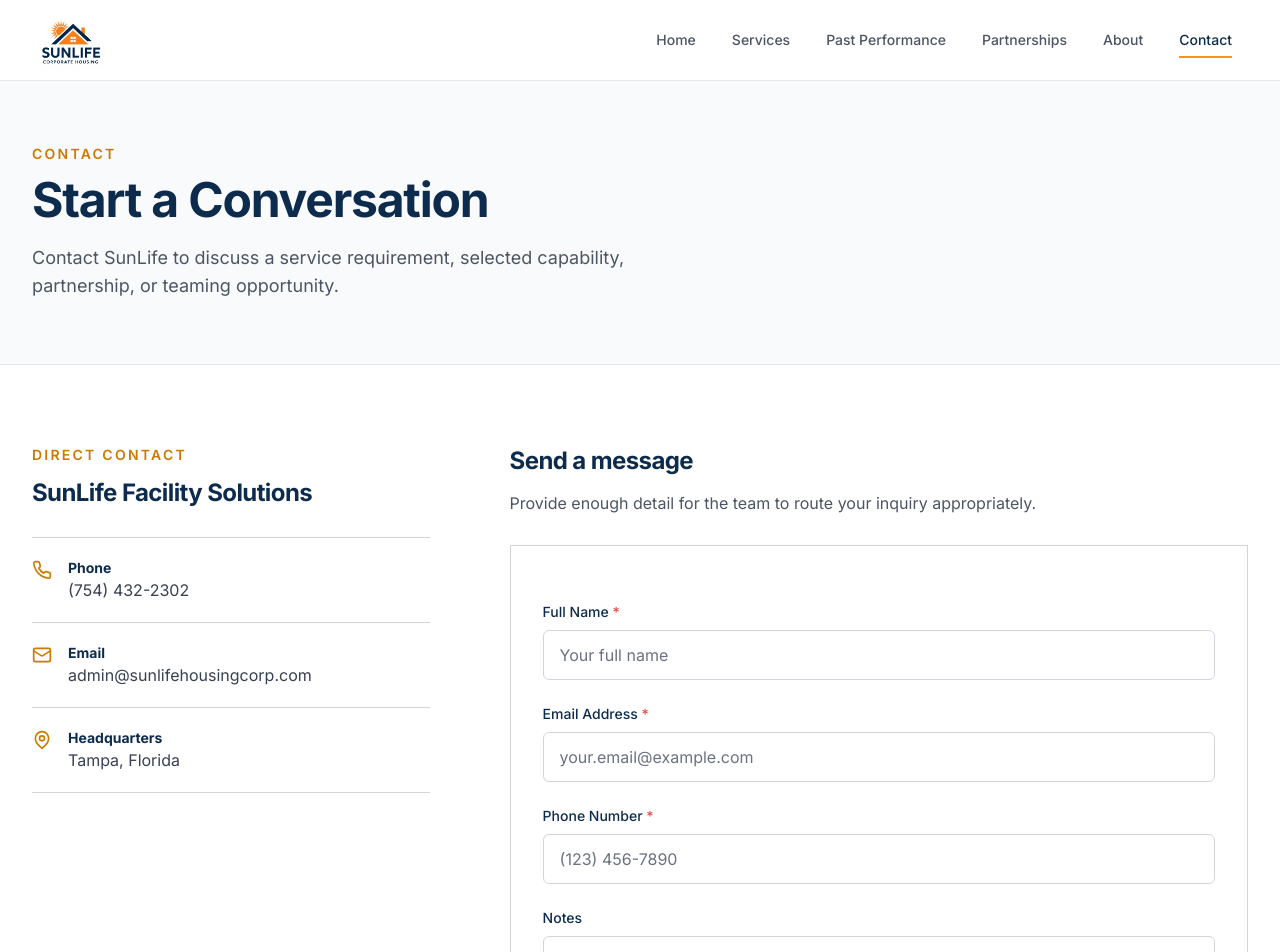
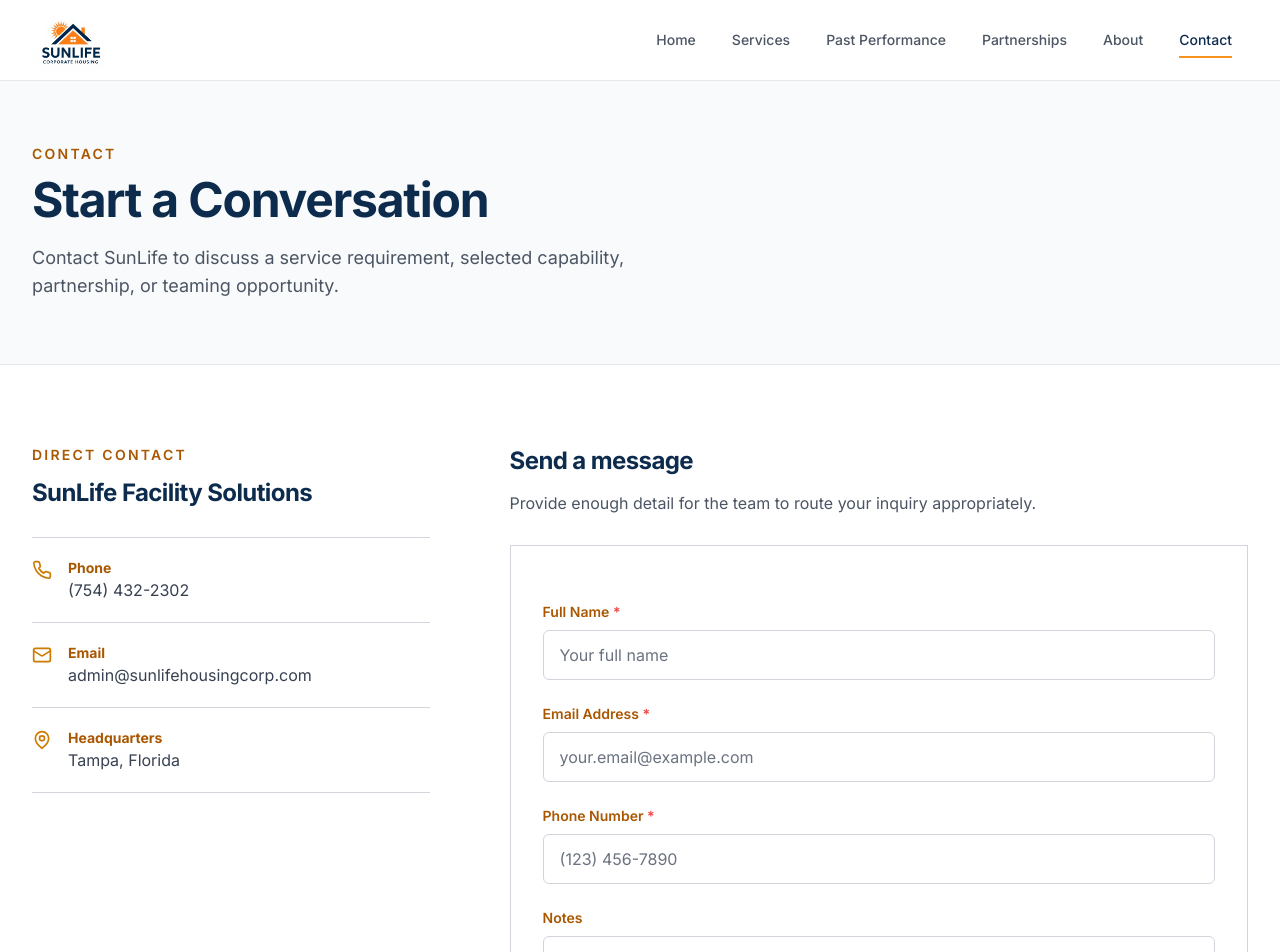
Before and after one commit to Iamsomatil/SLCH, a React (Vite) app: page /contact in a window 1280 px wide. Shown: the top 952 px of the page. Built offline with nearby package versions, Linux system fonts and the light colour scheme.

Commit message:
changed typo

```diff
--- a/src/components/ContactForm.tsx
+++ b/src/components/ContactForm.tsx
@@ -60,7 +60,7 @@ const ContactForm: React.FC = () => {
         <input type="text" tabIndex={-1} autoComplete="off" className="hidden" aria-hidden="true" {...register('_hp')} />
         {/* Name Field */}
         <div>
-          <label htmlFor="name" className="block text-sm font-medium text-navy mb-2">
+          <label htmlFor="name" className="accent-small mb-2 block text-sm font-semibold">
             Full Name <span className="text-red-500">*</span>
           </label>
           <input
@@ -81,7 +81,7 @@ const ContactForm: React.FC = () => {
 
         {/* Email Field */}
         <div>
-          <label htmlFor="email" className="block text-sm font-medium text-navy mb-2">
+          <label htmlFor="email" className="accent-small mb-2 block text-sm font-semibold">
             Email Address <span className="text-red-500">*</span>
           </label>
           <input
@@ -108,7 +108,7 @@ const ContactForm: React.FC = () => {
 
         {/* Phone Field */}
         <div>
-          <label htmlFor="phone" className="block text-sm font-medium text-navy mb-2">
+          <label htmlFor="phone" className="accent-small mb-2 block text-sm font-semibold">
             Phone Number <span className="text-red-500">*</span>
           </label>
           <input
@@ -136,7 +136,7 @@ const ContactForm: React.FC = () => {
 
         {/* Notes Field */}
         <div>
-          <label htmlFor="notes" className="block text-sm font-medium text-navy mb-2">
+          <label htmlFor="notes" className="accent-small mb-2 block text-sm font-semibold">
             Notes
           </label>
           <textarea
--- a/src/components/ContractAwardCard.tsx
+++ b/src/components/ContractAwardCard.tsx
@@ -9,14 +9,14 @@ const ContractAwardCard: React.FC<ContractAwardCardProps> = ({ award }) => {
   return (
     <article className="border-b border-gray-300 py-7 md:py-8">
       <div className="border-l-2 border-gold pl-5 md:pl-7">
-        <p className="text-xs font-semibold uppercase tracking-[0.14em] text-gray-500">
+        <p className="micro-label">
           {award.agency}
         </p>
         <h2 className="mt-2 text-xl font-bold leading-snug text-navy md:text-2xl">
           {award.project}
         </h2>
         <dl className="mt-4 flex gap-2 text-sm text-gray-600">
-          <dt className="font-semibold text-navy">Location:</dt>
+          <dt className="accent-small font-semibold">Location:</dt>
           <dd>{award.location}</dd>
         </dl>
       </div>
--- a/src/components/GovernmentContractingInfo.tsx
+++ b/src/components/GovernmentContractingInfo.tsx
@@ -32,7 +32,7 @@ const GovernmentContractingInfo: React.FC = () => {
         <dl className="grid grid-cols-1 sm:grid-cols-2 lg:grid-cols-3">
           {items.map(([label, value]) => (
             <div key={label} className="border-b border-gray-200 px-0 py-5 sm:px-6 lg:last:border-b-0">
-              <dt className="text-xs font-semibold uppercase tracking-wider text-gray-500">
+              <dt className="micro-label">
                 {label}
               </dt>
               <dd className="mt-1.5 break-words text-sm font-semibold text-navy">
--- a/src/index.css
+++ b/src/index.css
@@ -7,6 +7,7 @@
     --color-primary: #00008b;
     --color-navy: #0d2b4c;
     --color-gold: #f7941d;
+    --color-accent-text: #a95700;
     --color-ink: #172235;
     --color-muted: #5f6b7a;
     --color-line: #dfe4ea;
@@ -102,7 +103,17 @@
   }
 
   .eyebrow {
-    @apply mb-3 text-sm font-semibold uppercase tracking-[0.16em] text-gold-700;
+    @apply mb-3 text-sm font-semibold uppercase tracking-[0.16em];
+    color: var(--color-accent-text);
+  }
+
+  .micro-label {
+    @apply text-xs font-semibold uppercase tracking-[0.14em];
+    color: var(--color-accent-text);
+  }
+
+  .accent-small {
+    color: var(--color-accent-text);
   }
 
   .page-title {
--- a/src/pages/AboutPage.tsx
+++ b/src/pages/AboutPage.tsx
@@ -101,7 +101,7 @@ const AboutPage: React.FC = () => {
           <div className="border-t border-gray-300">
             {values.map(([title, description], index) => (
               <article key={title} className="grid grid-cols-[2.5rem_1fr] gap-4 border-b border-gray-300 py-5">
-                <span className="text-sm font-semibold text-gold-700">
+                <span className="accent-small text-sm font-semibold">
                   {String(index + 1).padStart(2, "0")}
                 </span>
                 <div>
@@ -124,7 +124,7 @@ const AboutPage: React.FC = () => {
             {teamMembers.map((member) => (
               <article key={member.name} className="border-b border-r border-gray-200 bg-white p-6">
                 <h3 className="font-bold text-navy">{member.name}</h3>
-                <p className="mt-1 text-sm text-gray-600">{member.title}</p>
+                <p className="accent-small mt-1 text-sm font-medium">{member.title}</p>
               </article>
             ))}
           </div>
--- a/src/pages/ContactPage.tsx
+++ b/src/pages/ContactPage.tsx
@@ -35,18 +35,18 @@ const ContactPage: React.FC = () => {
                 className="flex gap-4 border-b border-gray-300 py-5 text-gray-700 hover:text-navy"
               >
                 <Phone className="mt-0.5 h-5 w-5 flex-none text-gold-700" aria-hidden="true" />
-                <span><strong className="block text-sm text-navy">Phone</strong>(754) 432-2302</span>
+                <span><strong className="accent-small block text-sm">Phone</strong>(754) 432-2302</span>
               </a>
               <a
                 href="mailto:admin@sunlifehousingcorp.com"
                 className="flex gap-4 border-b border-gray-300 py-5 text-gray-700 hover:text-navy"
               >
                 <Mail className="mt-0.5 h-5 w-5 flex-none text-gold-700" aria-hidden="true" />
-                <span className="min-w-0 break-all"><strong className="block text-sm text-navy">Email</strong>admin@sunlifehousingcorp.com</span>
+                <span className="min-w-0 break-all"><strong className="accent-small block text-sm">Email</strong>admin@sunlifehousingcorp.com</span>
               </a>
               <p className="flex gap-4 border-b border-gray-300 py-5 text-gray-700">
                 <MapPin className="mt-0.5 h-5 w-5 flex-none text-gold-700" aria-hidden="true" />
-                <span><strong className="block text-sm text-navy">Headquarters</strong>Tampa, Florida</span>
+                <span><strong className="accent-small block text-sm">Headquarters</strong>Tampa, Florida</span>
               </p>
             </div>
           </aside>
--- a/src/pages/PartnershipsPage.tsx
+++ b/src/pages/PartnershipsPage.tsx
@@ -52,7 +52,7 @@ const PartnershipsPage: React.FC = () => {
                 key={area}
                 className="grid grid-cols-[2.5rem_1fr] gap-4 border-b border-gray-200 py-5"
               >
-                <span className="text-sm font-semibold text-gold-700">
+                <span className="accent-small text-sm font-semibold">
                   {String(index + 1).padStart(2, "0")}
                 </span>
                 <p className="font-medium leading-6 text-navy">{area}</p>
```
